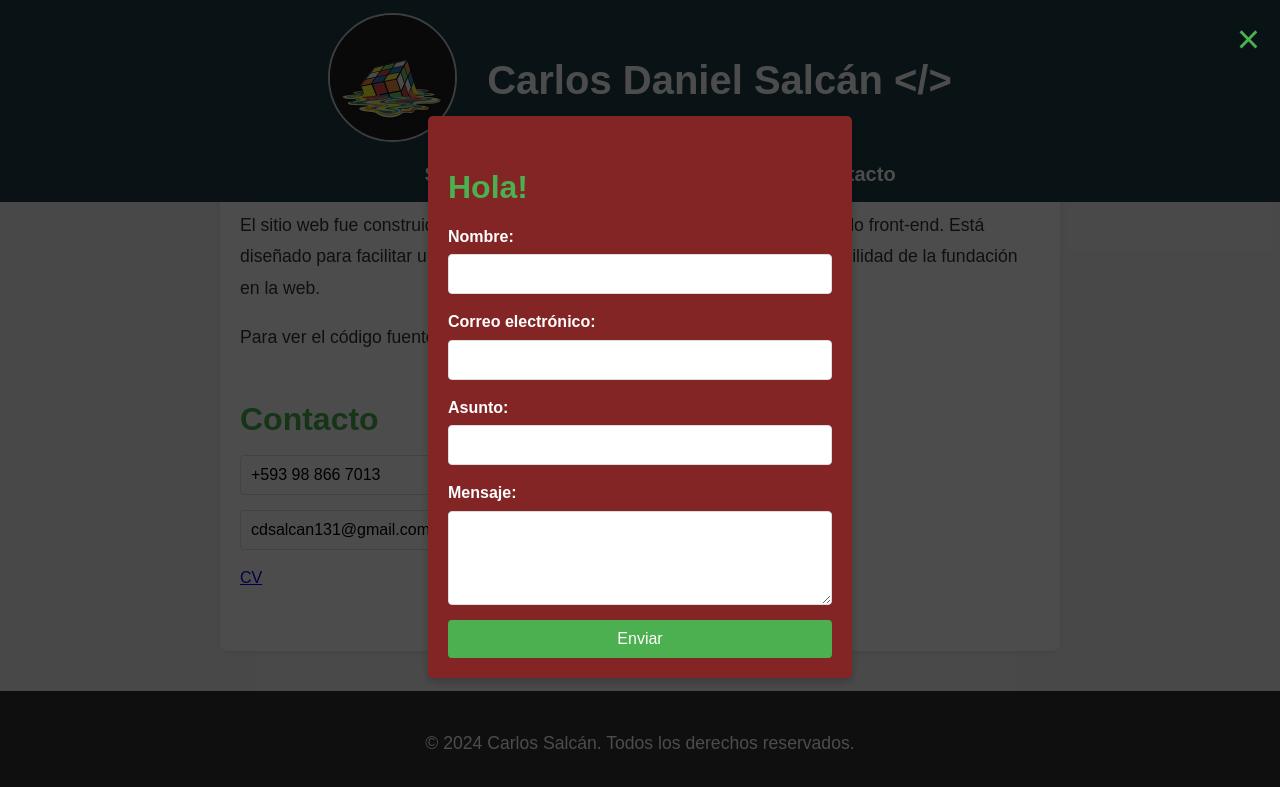
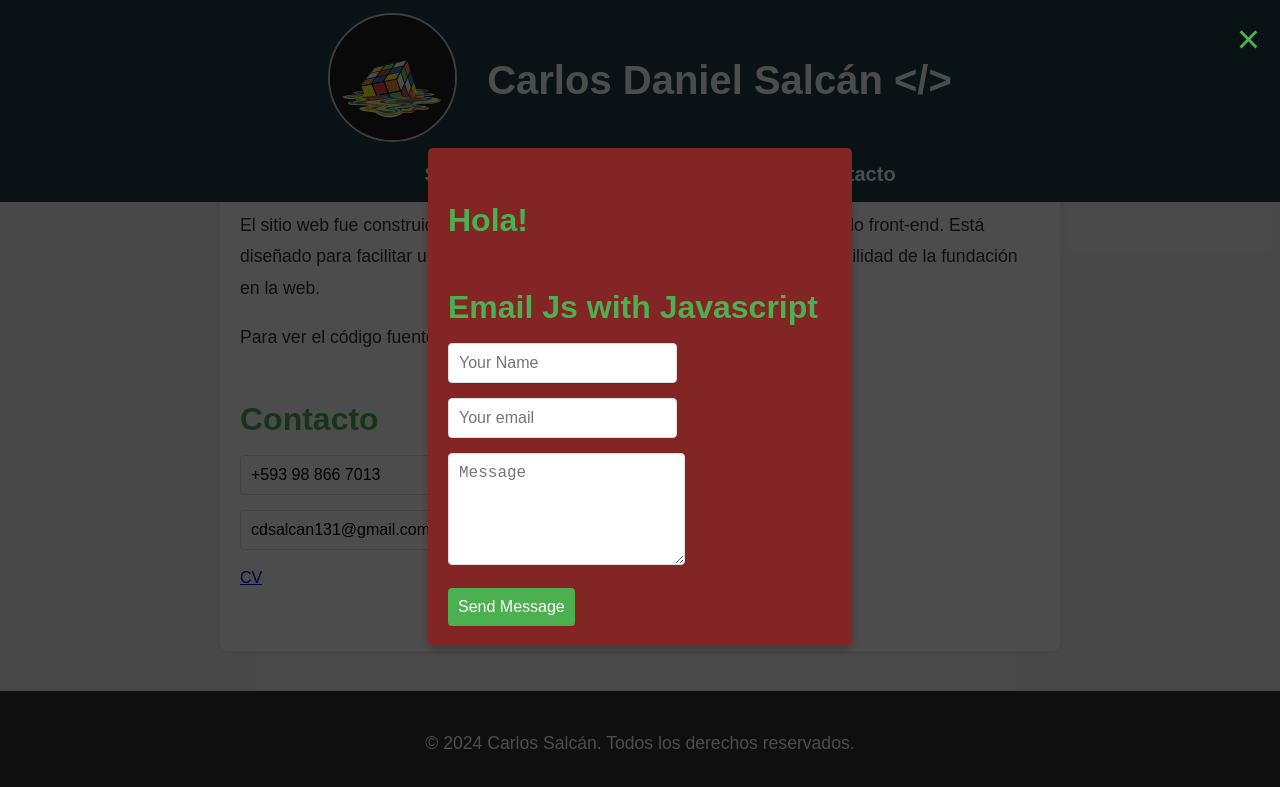
Before and after one commit to CarlosSalcan/Carlos_Salcan, a plain HTML site: page index.html in a window 1280 px wide. Both pictures are taken after a click on the button "Enviar". Shown: the part 1288-2075 px from the top of the page. Drawn offline with nearby package versions, Linux system fonts and the light colour scheme.

Commit message:
Implementación de envio de correos electrónicos
- Se corrigió la configuración del formulario para enviar correos a través de EmailJS.
- Se mejoró la gestión de parámetros del script email..

```diff
--- a/index.html
+++ b/index.html
@@ -10,17 +10,7 @@
     <!--=============== ICON ===============-->
     <link rel="icon" href="./img/carpeta.ico" type="image/x-icon">
     <!--=============== EMAIL ===============-->
-    <script type="text/javascript" src="https://cdn.jsdelivr.net/npm/@emailjs/browser@4/dist/email.min.js">
-    </script>
-    <script type="text/javascript" src="https://cdn.jsdelivr.net/npm/@emailjs/browser@4/dist/email.min.js">
-    </script>
-    <script type="text/javascript">
-        (function () {
-            emailjs.init({
-                publicKey: "",
-            });
-        })();
-    </script>
+
 </head>
 
 <body>
@@ -120,23 +110,38 @@
                     <div class="popup-content">
                         <span class="close" id="closePopup">&times;</span>
                         <h2>Hola!</h2>
-                        <form id="emailForm">
-                            <label for="name">Nombre:</label>
-                            <input type="text" id="name" name="name" required>
+                        <form id="contact-form">
+                            <div class="row container">
+                                <h2>Email Js with Javascript</h2>
+                                <div class="col-md-6 form-ground">
+                                    <input class="form-control" type="text" placeholder="Your Name" name="name"
+                                        id="name" required />
+                                </div>
+                                <div class="col-md-6 form-ground mt-3 mt-md-0">
+                                    <input class="form-control" type="email" name="email" id="email"
+                                        placeholder="Your email" required />
+                                </div>
 
-                            <label for="email">Correo electrónico:</label>
-                            <input type="email" id="email" name="email" required>
 
-                            <label for="subject">Asunto:</label>
-                            <input type="text" id="subject" name="subject" required> <!-- Campo de Asunto -->
+                                <div class="form-group mt-3">
+                                    <textarea class="form-control" placeholder="Message" name="message" rows="5"
+                                        id="message" required></textarea>
+                                </div>
+                                <div class="text-center my-2">
+                                    <button class="submit btn btn-success">Send Message</button>
+                                </div>
+                            </div>
+                        </form>
+                        <!-- External Script -->
+                        <script type="text/javascript"
+                            src="https://cdn.jsdelivr.net/npm/@emailjs/browser@4/dist/email.min.js">
+                            </script>
 
-                            <label for="message">Mensaje:</label>
-                            <textarea id="message" name="message" rows="4" required></textarea>
-
-                            <button type="submit" onclick="sendMail()">Enviar</button>
-                        </form>
                     </div>
                 </div>
+
+
+
             </div>
             <div class="cv">
                 <a href="./docs/cvCarlosSalcan.pdf" download class="btn">CV</a>
--- a/js/email.js
+++ b/js/email.js
@@ -1,10 +1,30 @@
-function sendMail() {
-    let parms = {
-        name: document.getElementById("name").value,
-        email: document.getElementById("email").value,
-        subject: document.getElementById("subject").value,
-        message: document.getElementById("message").value,
-    }
+(function () {
+    //Public key
+    emailjs.init("OVb7N-XSAjgadhv8x");
+})();
 
-    emailjs.send("", "template_s2puvti", parms).then(alert("Correo Enviado Exitosamente!!"))
-}
+document.getElementById('contact-form').addEventListener('submit', function (event) {
+    event.preventDefault();
+    var name = document.getElementById("name").value;
+    var email = document.getElementById("email").value;
+    var message = document.getElementById("message").value;
+
+    var templateParams = {
+        from_name: name,
+        from_email: email,
+        message: message,
+        to_name: " Email Js demo"
+    };
+    console.log(templateParams)
+
+    //service key, template id
+    emailjs.send("service_tpe695j", "template_sz4ls1z", templateParams)
+        .then(function (response) {
+            console.log('SUCCESS!', response.status, response.text);
+            alert('Message sent successfully!');
+        }, function (error) {
+            console.log('FAILED...', error);
+            alert('Message failed to send.');
+        });
+
+});
```
